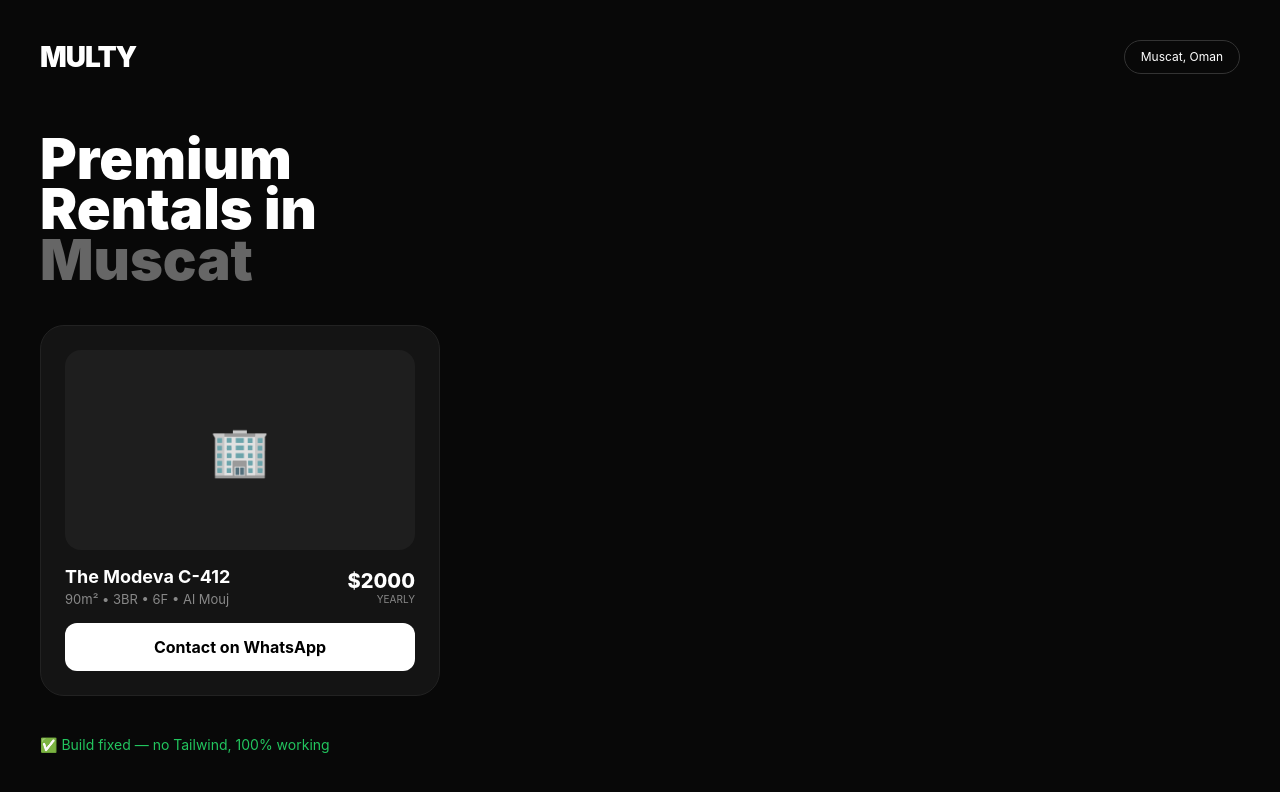
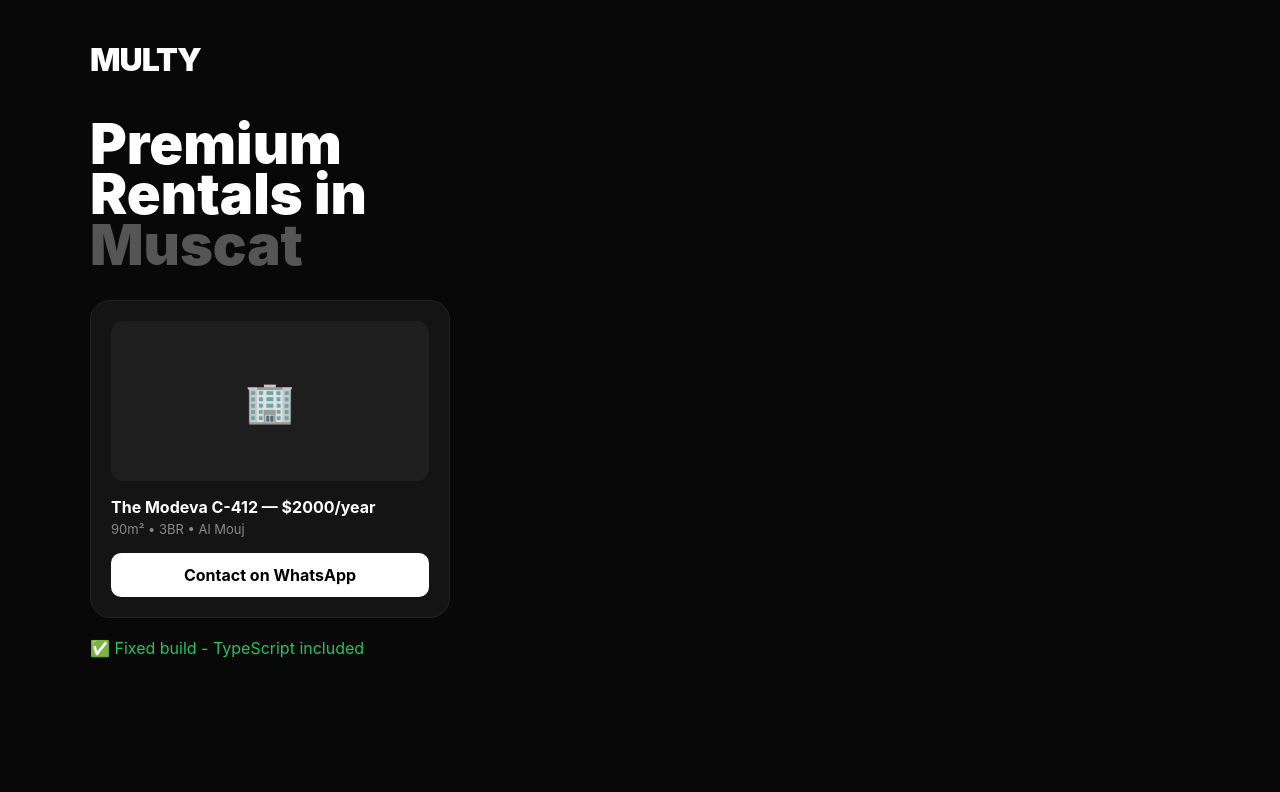
Before and after one commit to estyyvrs/multy, a Next.js app in the folder app/: page / in a window 1280 px wide. Shown: the top 792 px of the page. Built offline with nearby package versions, Linux system fonts and the light colour scheme.

Commit message:
Add files via upload

```diff
--- a/app/app/globals.css
+++ b/app/app/globals.css
@@ -1 +1 @@
-*{margin:0;padding:0;box-sizing:border-box} body{background:#080808;color:#fff;font-family:-apple-system,BlinkMacSystemFont,sans-serif} a{text-decoration:none;color:inherit}
+*{margin:0;padding:0;box-sizing:border-box}body{background:#080808;color:#fff;font-family:-apple-system,BlinkMacSystemFont,sans-serif}
--- a/app/app/page.tsx
+++ b/app/app/page.tsx
@@ -1,31 +1,16 @@
-
 export default function Home() {
   return (
     <div style={{minHeight:'100vh', background:'#080808', color:'white', padding:'40px 20px'}}>
-      <div style={{maxWidth:'1200px', margin:'0 auto'}}>
-        <div style={{display:'flex', justifyContent:'space-between', marginBottom:'60px'}}>
-          <h1 style={{fontSize:'28px', fontWeight:900, letterSpacing:'-1px'}}>MULTY</h1>
-          <span style={{border:'1px solid #333', padding:'8px 16px', borderRadius:'20px', fontSize:'12px'}}>Muscat, Oman</span>
+      <div style={{maxWidth:'1100px', margin:'0 auto'}}>
+        <h1 style={{fontSize:'32px', fontWeight:900, letterSpacing:'-1px'}}>MULTY</h1>
+        <h2 style={{fontSize:'56px', fontWeight:900, marginTop:'40px', lineHeight:0.9}}>Premium<br/>Rentals in<br/><span style={{color:'#555'}}>Muscat</span></h2>
+        <div style={{marginTop:'30px', background:'#141414', border:'1px solid #222', borderRadius:'20px', padding:'20px', maxWidth:'360px'}}>
+          <div style={{height:'160px', background:'#1e1e1e', borderRadius:'12px', display:'flex', alignItems:'center', justifyContent:'center', fontSize:'40px'}}>🏢</div>
+          <div style={{marginTop:'16px', fontWeight:700}}>The Modeva C-412 — $2000/year</div>
+          <div style={{color:'#888', fontSize:'13px', marginTop:'4px'}}>90m² • 3BR • Al Mouj</div>
+          <div style={{marginTop:'16px', background:'white', color:'black', textAlign:'center', padding:'12px', borderRadius:'10px', fontWeight:700}}>Contact on WhatsApp</div>
         </div>
-
-        <h2 style={{fontSize:'56px', fontWeight:900, lineHeight:'0.9', marginBottom:'40px'}}>Premium<br/>Rentals in<br/><span style={{color:'#666'}}>Muscat</span></h2>
-
-        <div style={{background:'#141414', border:'1px solid #222', borderRadius:'24px', padding:'24px', maxWidth:'400px'}}>
-          <div style={{height:'200px', background:'#1e1e1e', borderRadius:'16px', marginBottom:'16px', display:'flex', alignItems:'center', justifyContent:'center', fontSize:'48px'}}>🏢</div>
-          <div style={{display:'flex', justifyContent:'space-between', alignItems:'center'}}>
-            <div>
-              <div style={{fontSize:'18px', fontWeight:700}}>The Modeva C-412</div>
-              <div style={{color:'#888', fontSize:'13px', marginTop:'4px'}}>90m² • 3BR • 6F • Al Mouj</div>
-            </div>
-            <div style={{textAlign:'right'}}>
-              <div style={{fontSize:'20px', fontWeight:800}}>$2000</div>
-              <div style={{fontSize:'10px', color:'#888'}}>YEARLY</div>
-            </div>
-          </div>
-          <a href="https://wa.me/96890000000" style={{display:'block', background:'white', color:'black', textAlign:'center', padding:'14px', borderRadius:'12px', marginTop:'16px', fontWeight:700}}>Contact on WhatsApp</a>
-        </div>
-
-        <div style={{marginTop:'40px', color:'#22c55e', fontSize:'14px'}}>✅ Build fixed — no Tailwind, 100% working</div>
+        <div style={{marginTop:'20px', color:'#22c55e'}}>✅ Fixed build - TypeScript included</div>
       </div>
     </div>
   )
--- a/app/package.json
+++ b/app/package.json
@@ -10,5 +10,10 @@
     "next": "14.2.5",
     "react": "18.3.1",
     "react-dom": "18.3.1"
+  },
+  "devDependencies": {
+    "typescript": "^5.4.0",
+    "@types/react": "^18.3.0",
+    "@types/node": "^20.12.0"
   }
 }
```
